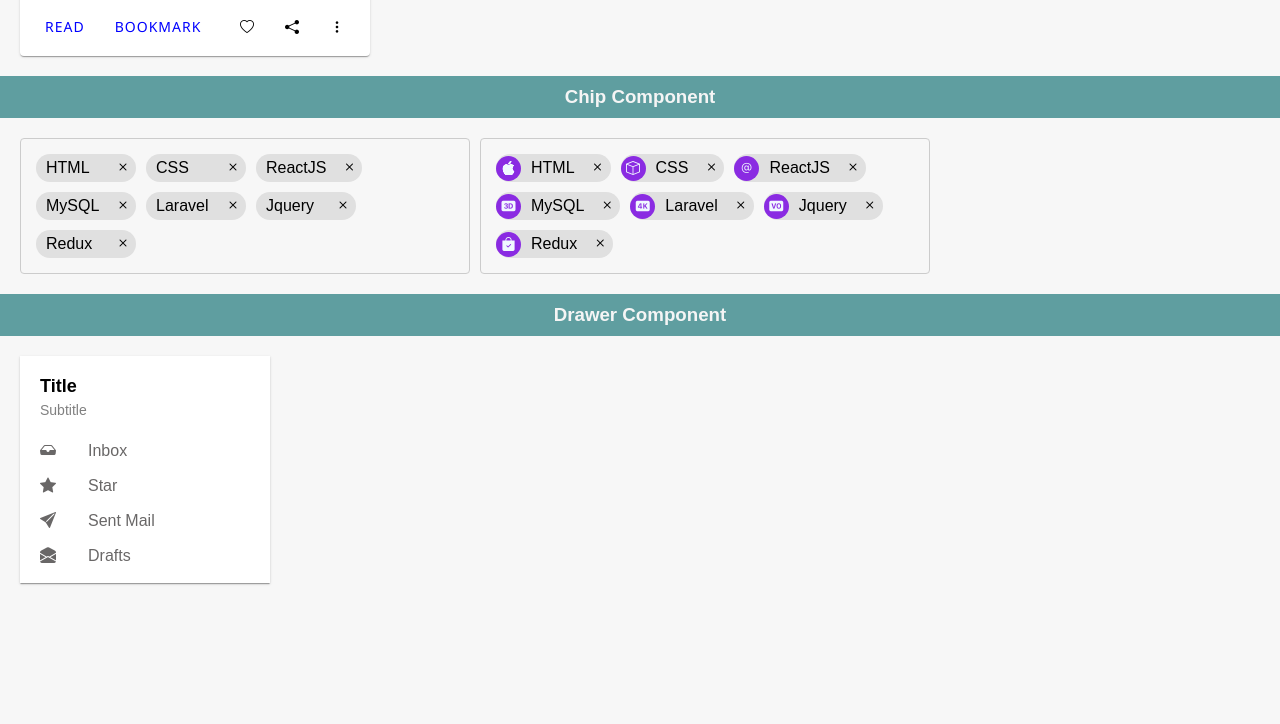
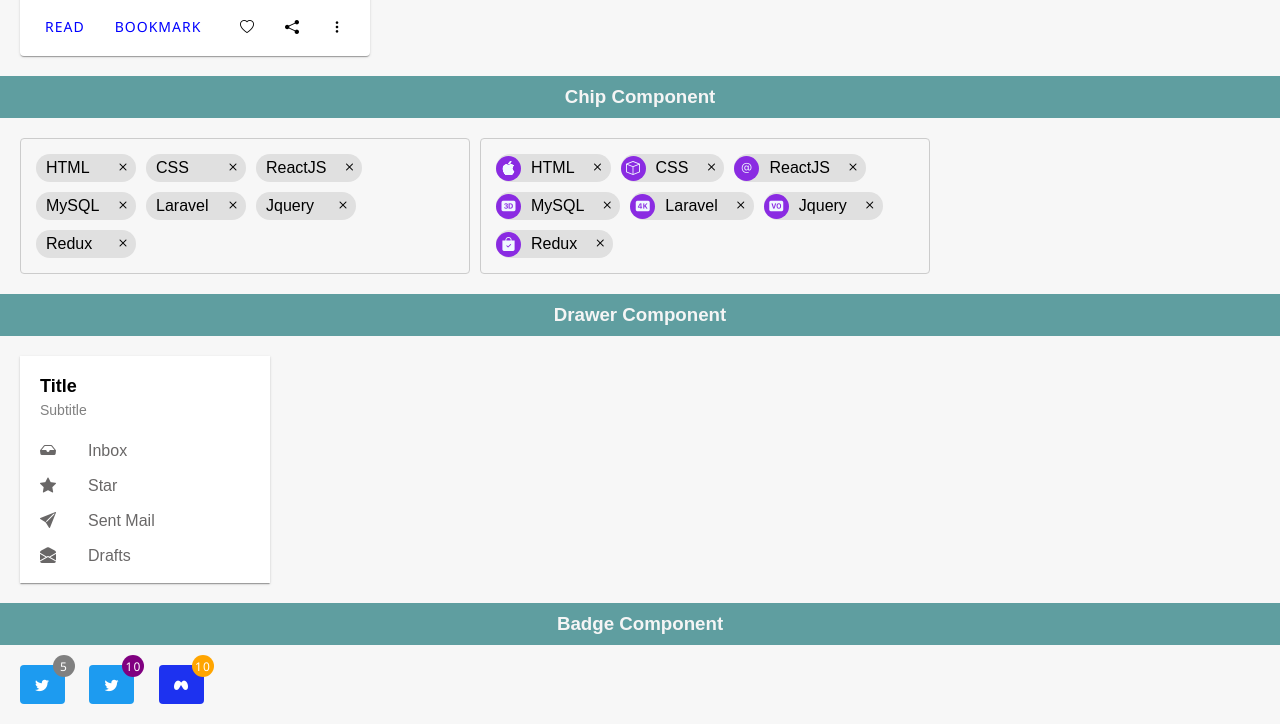
Before and after one commit to sanketr43/neog-assignments, a plain HTML site: page index.html in a window 1280 px wide. Shown: the part 810-1534 px from the top of the page. Before the commit the page ends 1413 px from the top, so only its background shows below. Drawn offline with nearby package versions, Linux system fonts and the light colour scheme.

Commit message:
badge component added

```diff
--- a/css/style.css
+++ b/css/style.css
@@ -27,6 +27,10 @@ a{
     flex-wrap: wrap;
 }
 
+@media screen and (max-width: 400px) {
+    margin: 10px;
+}
+
 /*button element start*/
 .btn{
     padding: 10px 15px;
@@ -35,6 +39,8 @@ a{
     letter-spacing: 1px;
     font-family: 'Segoe UI', Tahoma, Geneva, Verdana, sans-serif;
     font-weight: 500;
+    position: relative;
+    border: none;
 }
 
 .btn:hover,.btn:focus,.btn:active{
@@ -52,7 +58,34 @@ a{
 
 .btn-icon:hover,.btn-icon:focus,.btn-icon:active{
     background: rgba(128, 128, 128, 0.1);
+    border-radius: 4px;
+    border: none;
 }
+
+.btn-twitter{
+    background: #1D9BF0;
+    color: white;
+    border-radius: 4px;
+}
+
+.btn-twitter:hover{
+    background: #2a9feca8;
+    color: white;
+}
+
+.btn-facebook{
+    background: #1d32f0;
+    color: white;
+    border-radius: 4px;
+}
+
+.btn-facebook:hover{
+    background: #2a6eeca8;
+    color: white;
+}
+
+
+
 /*button element end*/
 
 /*card component start*/
@@ -269,3 +302,31 @@ a{
 }
 
 /*Drawer component end*/
+
+/*badge component start*/
+.badge{
+    background: gray;
+    padding: 5px;
+    width: 22px;
+    height: 22px;
+    font-size: 12px;
+    display: flex;
+    align-items: center;
+    justify-content: center;
+    position: absolute;
+    top: -10px;
+    right: -10px;
+    color: white;
+    border-radius: 50%;
+}
+
+.badge-purple{
+    background: purple;
+    color: white;
+}
+
+.badge-orange{
+    background: orange;
+    color: white;
+}
+/*badge component end*/
--- a/index.html
+++ b/index.html
@@ -196,5 +196,15 @@
             </div>
         </div>
     </div>
+    <div class="header">
+        <h3>Badge Component</h3>
+    </div>
+    <div class="component">
+        <button class="btn btn-twitter"><i class="bi bi-twitter"></i> <span class="badge">5</span> </button>
+        &nbsp;
+        <button class="btn btn-twitter"><i class="bi bi-twitter"></i> <span class="badge badge-purple">10</span> </button>
+        &nbsp;
+        <button class="btn btn-facebook"><i class="bi bi-meta"></i> <span class="badge badge-orange">10</span> </button>
+    </div>
 </body>
 </html>
```
